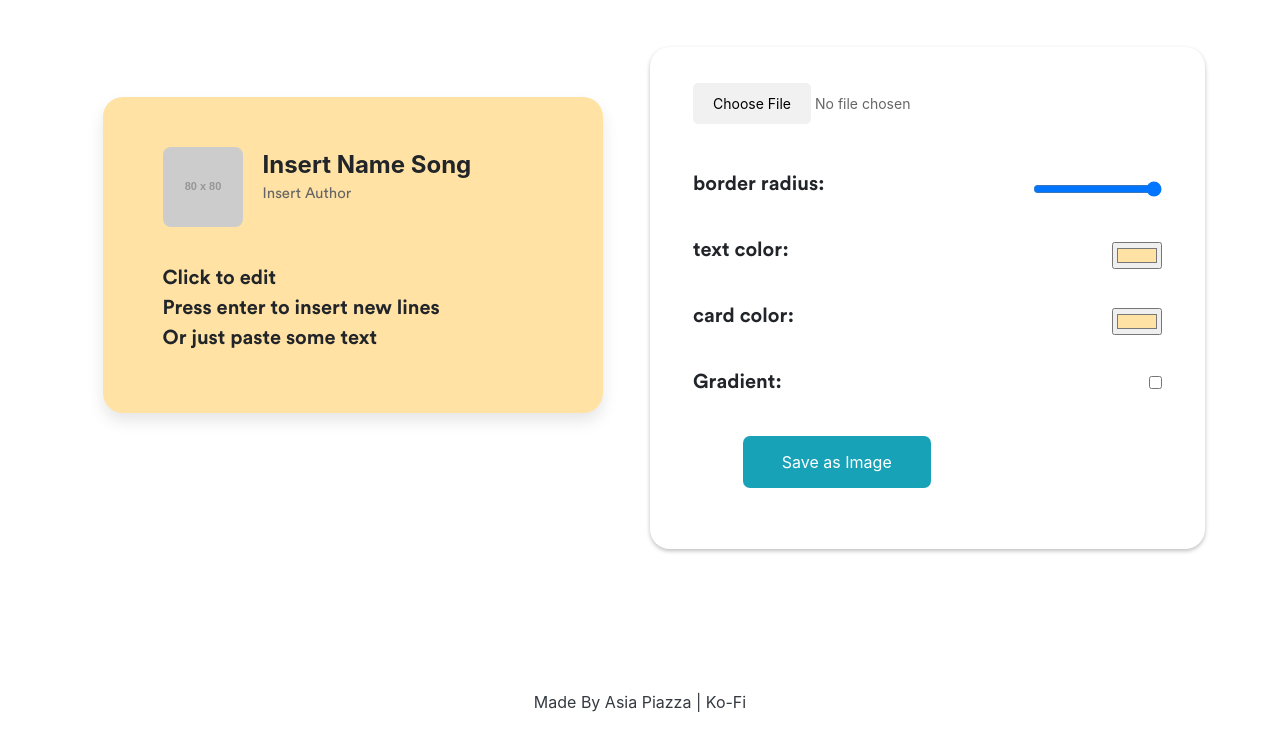
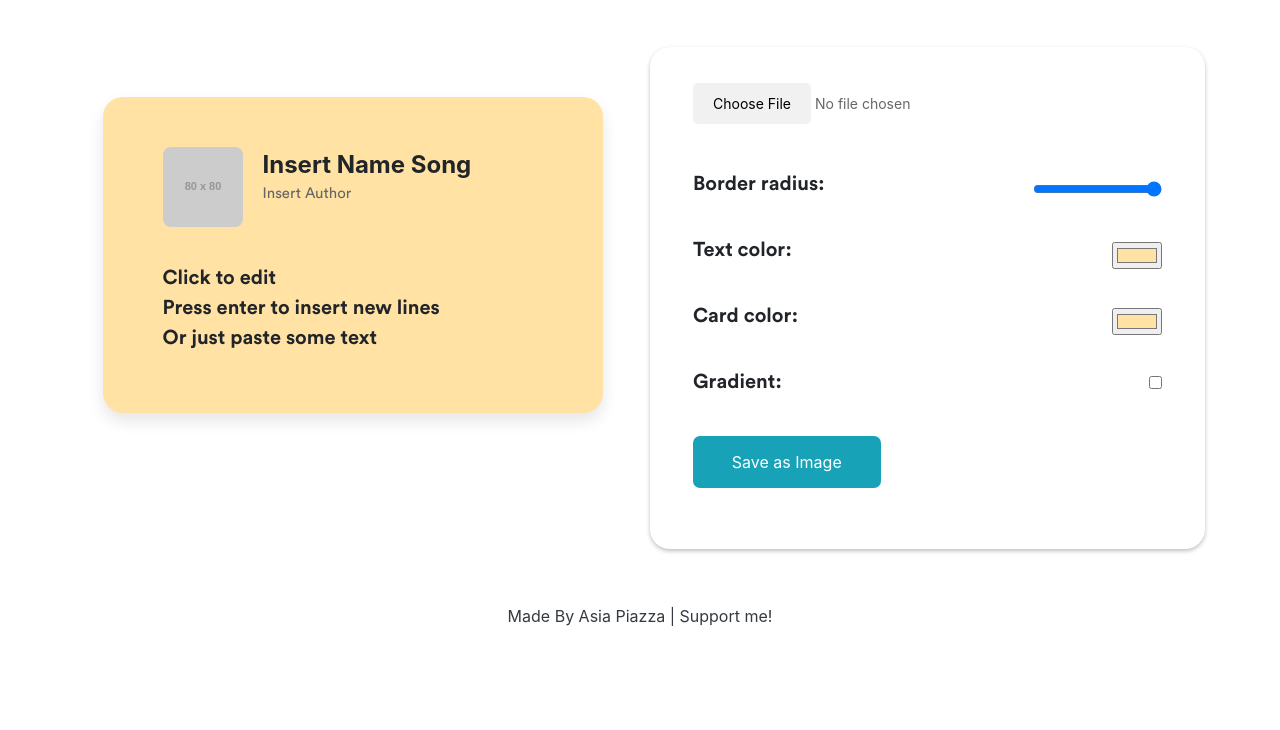
Before and after one commit to asiiapiazza/Lyrics-Card-Generator, a website: page index.html in a window 1280 px wide. Shown: the part 164-894 px from the top of the page. After the commit the page ends 800 px from the top, so only its background shows below. Drawn offline with nearby package versions, Linux system fonts and the light colour scheme; placeholder pictures from the web are drawn by us.

Commit message:
Adjusting capital letters, margin, overflow

```diff
--- a/index.html
+++ b/index.html
@@ -48,17 +48,17 @@
                                     </div>
 
                                     <div class=" div2">
-                        <h3 style="font-size: 20px;">border radius: </h3>
+                        <h3 style="font-size: 20px;">Border radius: </h3>
                         <input type="range" class="form-range" value="20" min="0" max="20" step="1" id="border">
                     </div>
 
 
                     <div class="div3">
-                        <h3 style="font-size: 20px;">text color: </h3>
+                        <h3 style="font-size: 20px;">Text color: </h3>
                         <input id="color-text" type="color" value="#ffe2a4" />
                     </div>
                     <div class="div5">
-                        <h3 style="font-size: 20px;">card color: </h3>
+                        <h3 style="font-size: 20px;">Card color: </h3>
                         <input id="color-card" type="color" value="#ffe2a4" />
                     </div>
                     <div class="div5">
@@ -75,8 +75,8 @@
 
 
                     </div>
-                    <div class="div4">
-                        <button type="button" id="download" class="btn btn-info" style="height: fit-content">Save as Image</button>
+                    <div>
+                        <button type="button" id="download" class="btn btn-info">Save as Image</button>
                     </div>
                 </div>
         </div>
@@ -174,10 +174,10 @@
 
         </script>
 
-    <footer class="footer" style="position: static; background-color: transparent !important; margin-top: 9%;">
-        <div class="text-center p-3">
+    <footer class="footer" style="position: static; background-color: transparent !important;">
+        <div class="text-center">
             <a class="text-dark" href="https://github.com/asiiapiazza">Made By Asia Piazza</a>
-            <a class="text-dark" href="https://ko-fi.com/asiapiazza">| Ko-Fi </a>
+            <a class="text-dark" href="https://ko-fi.com/asiapiazza">| Support me!</a>
 
         </div>
     </footer>
--- a/style.css
+++ b/style.css
@@ -12,8 +12,7 @@ body {
     overflow-x: hidden;
 }
 
-html
-{
+html {
     height: 100%;
 }
 
@@ -24,7 +23,7 @@ html
     background: white;
     overflow: hidden;
     margin: auto;
-    min-height:fit-content;
+    min-height: fit-content;
     margin-top: 5%;
 
 }
@@ -36,7 +35,7 @@ html
     align-items: flex-start;
     margin: 20px 0;
     gap: 40px;
-    padding-top:40px;
+    padding-top: 40px;
 
 }
 
@@ -134,7 +133,7 @@ h2.spotifytext {
     margin-right: 40px;
 }
 
-.div1 p{
+.div1 p {
     padding-top: 25px;
 }
 
@@ -152,22 +151,21 @@ h2.spotifytext {
 }
 
 
-.parent button{
+.parent button {
     width: 40%;
     padding: 14px 20px;
     border: none;
     border-radius: 7px;
     cursor: pointer;
     margin-bottom: 50px;
-    margin-left: 50px;
 }
 
 .gradientcolor {
     visibility: visible;
 }
 
-.gradientcolor input{
-    margin-top:-20px;
+.gradientcolor input {
+    margin-top: -20px;
     float: right;
     margin-right: 30px;
 }
@@ -197,7 +195,7 @@ footer {
     position: absolute;
     bottom: 0;
     text-align: center;
-    color:white;
+    color: white;
 
 }
 
@@ -236,7 +234,7 @@ footer {
         margin-top: 6%;
     }
 
-    .gradientcolor input[type=range]{
+    .gradientcolor input[type=range] {
         margin-top: 10px;
     }
 }
@@ -255,14 +253,14 @@ footer {
         align-items: center;
     }
 
-    .div4 button{
+    .div4 button {
         display: flex;
         align-items: center;
         justify-content: center;
         width: 150%;
         position: relative;
         margin-right: 70px;
-        padding:10px;
+        padding: 10px;
     }
 
     .parent {
@@ -276,7 +274,7 @@ footer {
         flex-direction: column;
     }
 
-    .container{
+    .container {
         text-align: center;
     }
 
```
